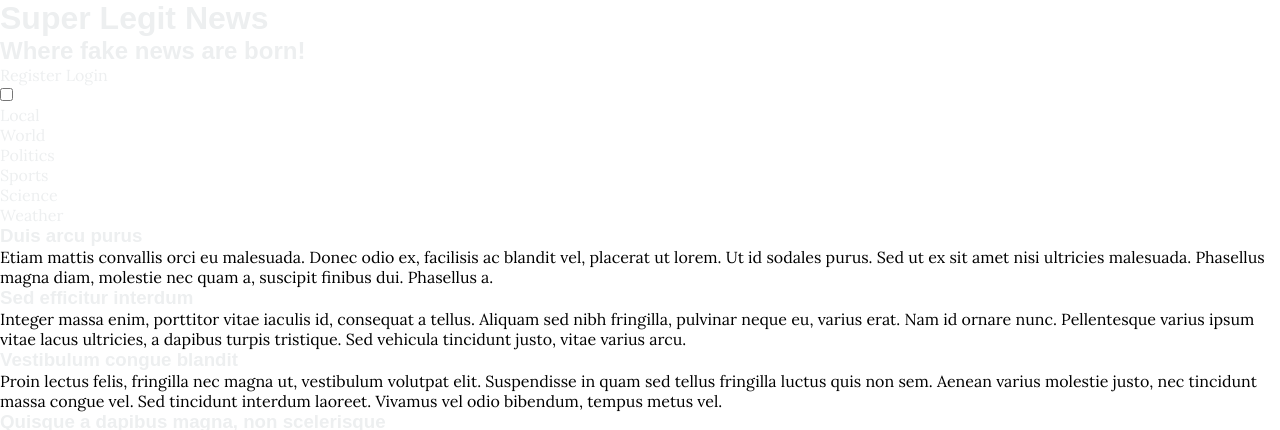
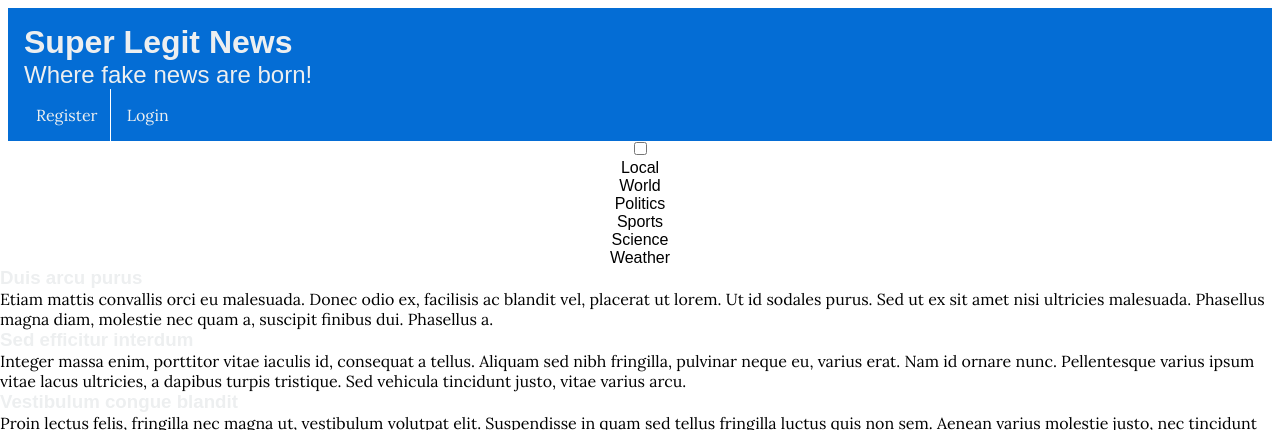
Before and after one commit to sirkotal/feup-ltw, a PHP site: page /item.html in a window 1280 px wide. Shown: the top 430 px of the page. Run offline with PHP 8.4, Linux system fonts and the light colour scheme.

Commit message:
More changes to the news website's styling

```diff
--- a/css/newspaper-design/style.css
+++ b/css/newspaper-design/style.css
@@ -25,11 +25,16 @@
     padding: 0;
 }
 
-h1,h2 {
+h1 {
     font-family: var(--sans-font);
+    font-weight: 700;
+    color: var(--color-background);
 }
 
-a {
+h2 {
+    font-family: var(--sans-font);
+    font-weight: 400;
+    margin-bottom: 1rem;
     color: var(--color-background);
 }
 
@@ -37,6 +42,31 @@ body {
     font-family: var(--serif-font);
 }
 
+nav {
+    background-color: white;
+    font-family: var(--sans-font);
+    text-align: center;
+}
+
 ul, ol {
     list-style: none;
 }
+
+body > header:first-of-type {
+    background-color: var(--color-header);
+    margin-left: 0.5rem;
+    margin-top: 0.5rem;
+    margin-right: 0.5rem;
+    border-bottom: var(--color1);
+    padding: 1rem;
+}
+
+#signup > a:first-child {
+    border-right: 0.1rem solid white;
+}
+
+#signup > a {
+    color: var(--color-background);
+    padding: 1rem;
+    padding-inline: 12px;
+}
```
